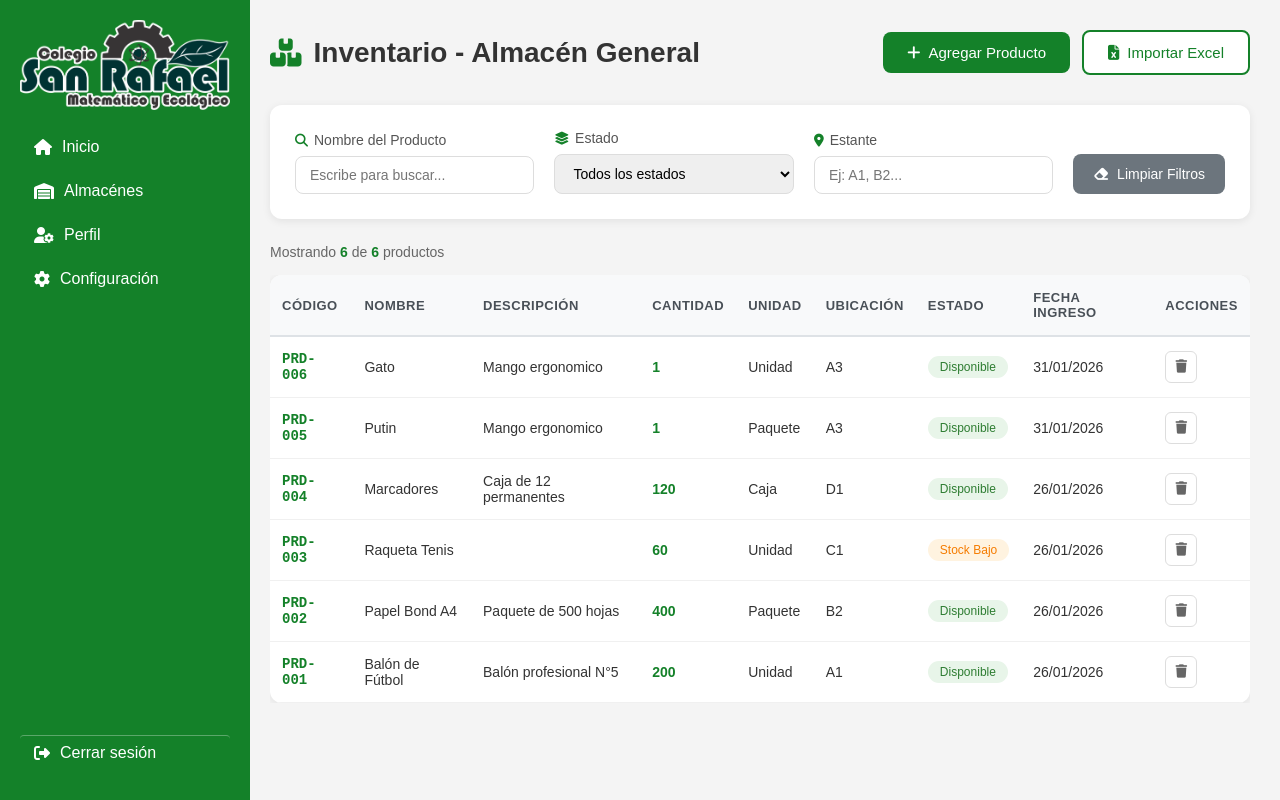
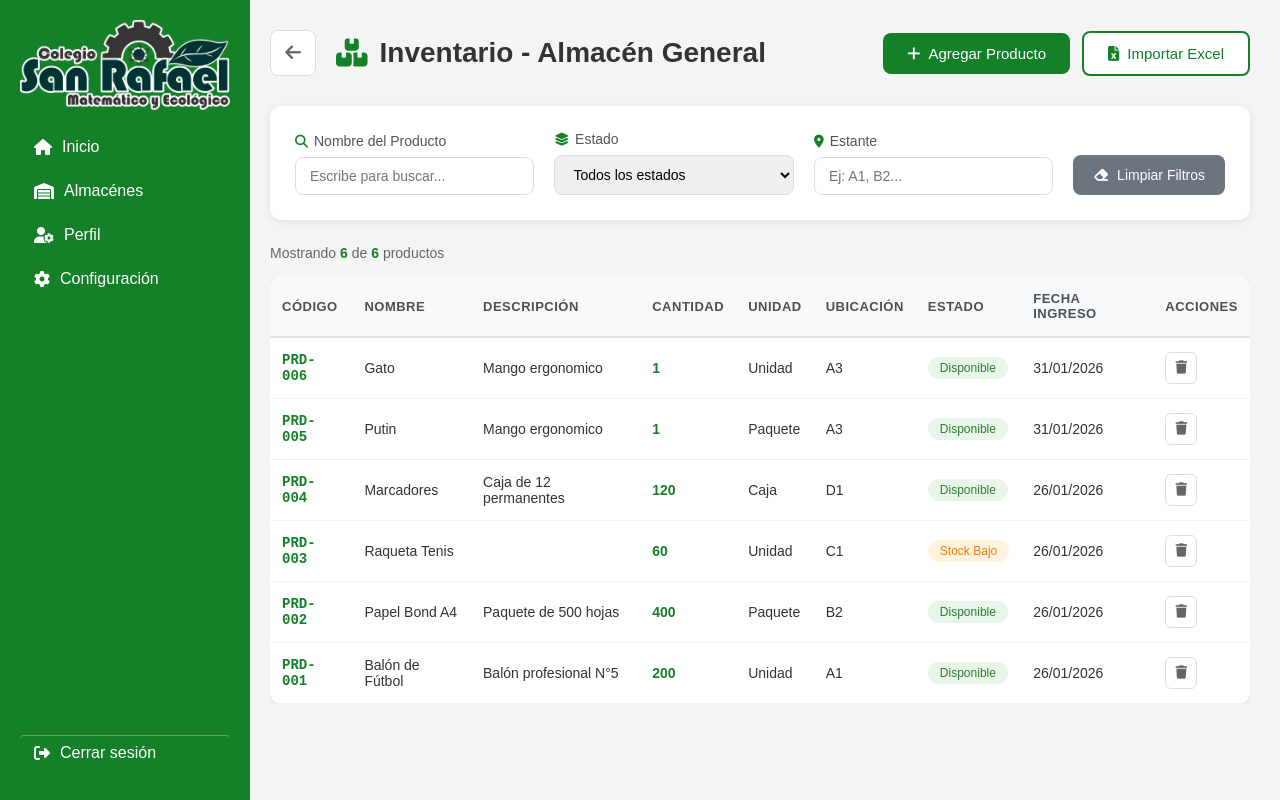
Before and after one commit to MauricioRoMenacho/SR_portal, a Django app: page /almacenes/inventario/ in a window 1280 px wide. Run offline with Django 5.2, Linux system fonts and the light colour scheme; data comes from the database, SQL or seed files in the repository.

Commit message:
BOTON REGRESAR - INVENTARIO GENERAL
.

```diff
--- a/templates/almacenes/almgeneral/InventarioAG.html
+++ b/templates/almacenes/almgeneral/InventarioAG.html
@@ -6,10 +6,48 @@
 {% block content %}
 <link rel="stylesheet" href="{% static 'almacenes/almgeneral/InventarioAG.css' %}">
 
+<style>
+/* Estilos adicionales para el botón de regresar */
+.page-header {
+    display: flex;
+    align-items: center;
+    gap: 20px;
+    margin-bottom: 30px;
+}
+
+.btn-back {
+    width: 44px;
+    height: 44px;
+    background: white;
+    border: 1px solid #ddd;
+    border-radius: 8px;
+    display: flex;
+    align-items: center;
+    justify-content: center;
+    cursor: pointer;
+    transition: all 0.3s;
+    color: #666;
+    text-decoration: none;
+    font-size: 18px;
+}
+
+.btn-back:hover {
+    background: #f1f8f4;
+    border-color: #148129;
+    color: #148129;
+    transform: translateX(-3px);
+}
+</style>
+
 <div class="inventario-container">
 
-  <!-- Header -->
-  <div class="inventario-header">
+  <!-- Header con botón regresar -->
+  <header class="page-header">
+    <a href="{% url 'almacenes' %}" class="btn-back" title="Regresar">
+      <i class="fa-solid fa-arrow-left"></i>
+    </a>
+    <div style="flex: 1;">
+      <div class="inventario-header" style="margin-bottom: 0;">
         <h1>
           <i class="fa-solid fa-boxes-stacked"></i>
           Inventario - Almacén General
@@ -30,6 +68,8 @@
           </a>
         </div>
       </div>
+    </div>
+  </header>
 
   <!-- Filtros -->
   <div class="filtros-container">
```
Lines whose indentation alone changed are shown as unchanged.
